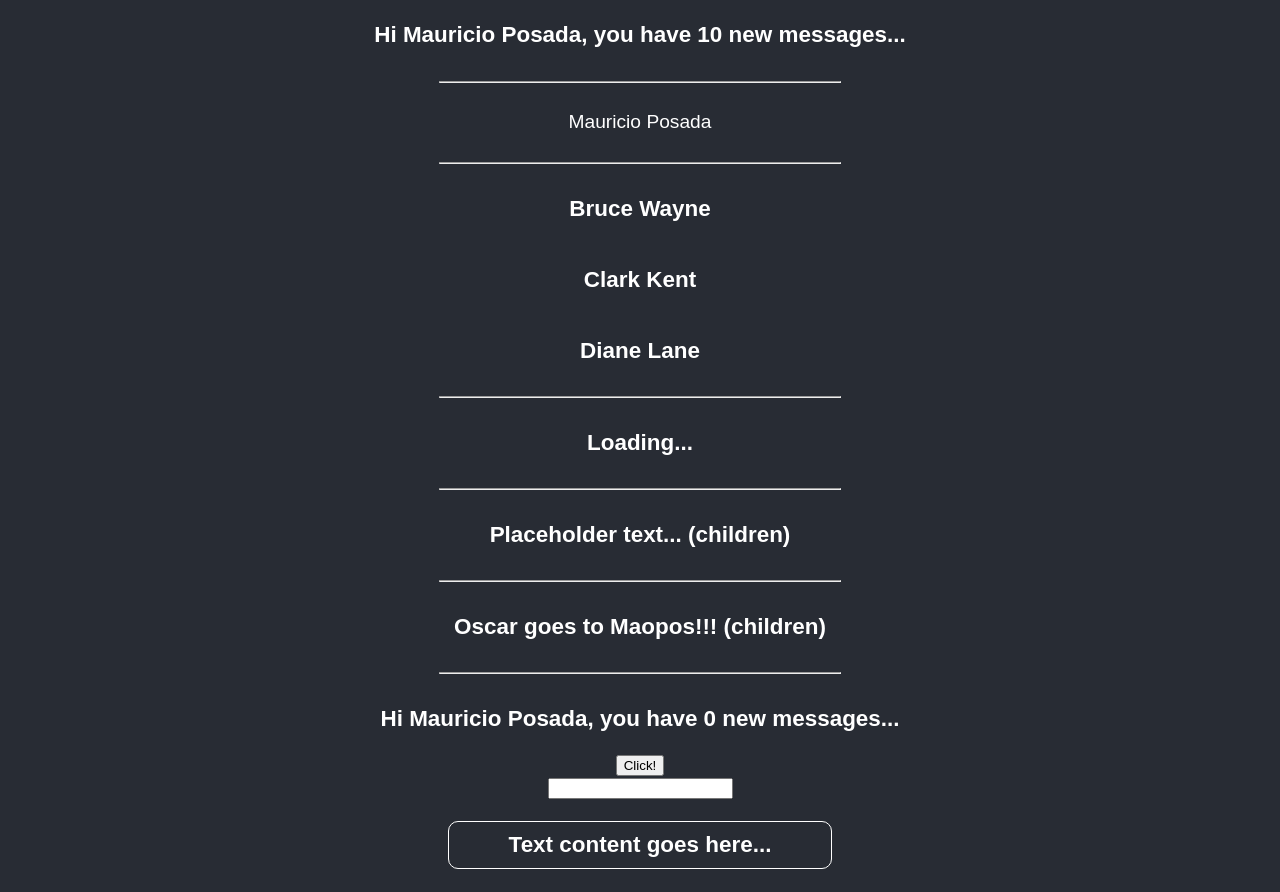
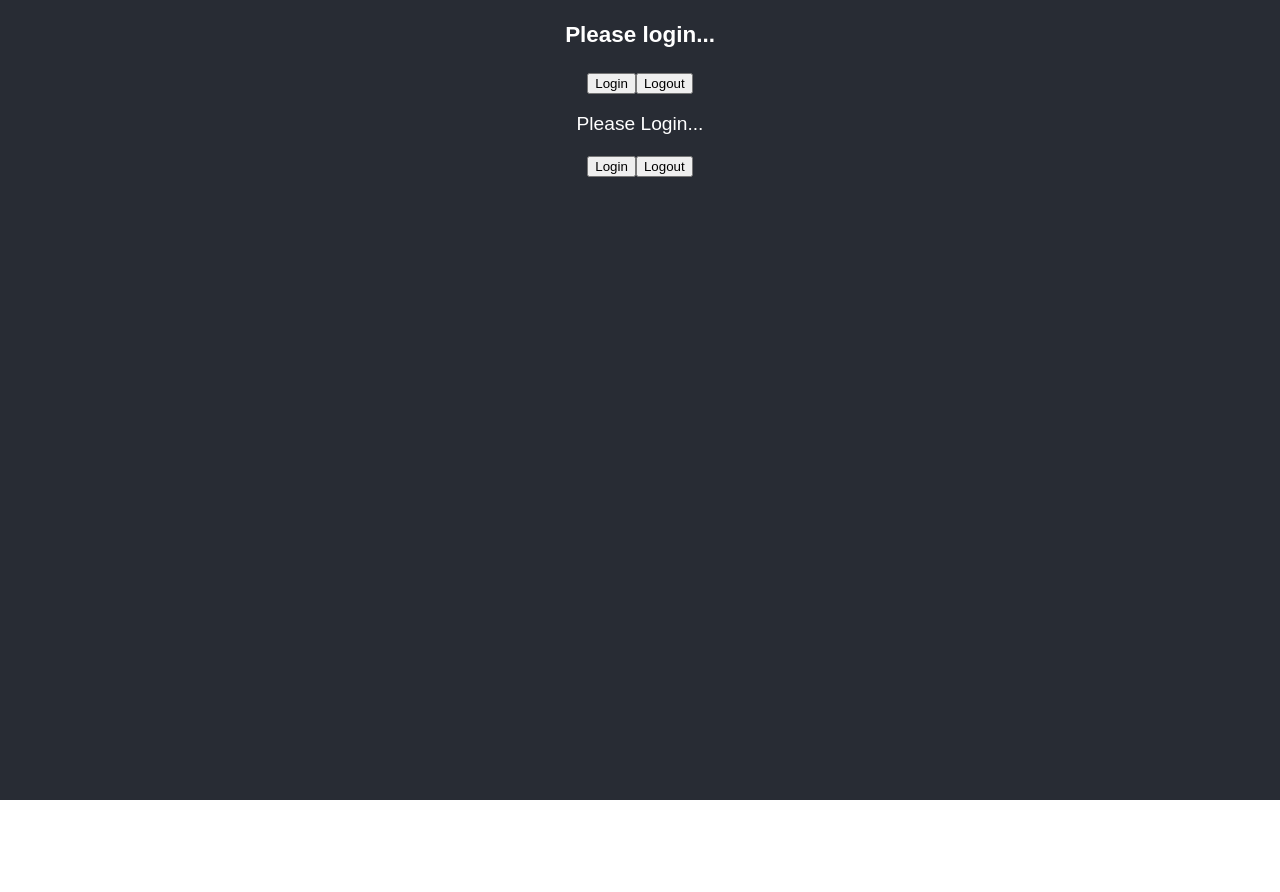
Before and after one commit to Maopos/react-typescript-tutorial, a React (Create React App) app: page / in a window 1280 px wide. After the commit the page ends 800 px from the top, so only its background shows below. Built offline with nearby package versions, Linux system fonts and the light colour scheme.

Commit message:
useState Hook

```diff
--- a/src/App.tsx
+++ b/src/App.tsx
@@ -1,13 +1,15 @@
 import "./App.css";
-import Person from "./components/Person";
-import Greet from "./components/Greet";
-import PersonList from "./components/PersonList";
-import Status from "./components/Status";
-import Heading from "./components/Heading";
-import Oscar from "./components/Oscar";
-import Button from "./components/Button";
-import Input from "./components/Input";
-import Container from "./components/Container";
+// import Person from "./components/Person";
+// import Greet from "./components/Greet";
+// import PersonList from "./components/PersonList";
+// import Status from "./components/Status";
+// import Heading from "./components/Heading";
+// import Oscar from "./components/Oscar";
+// import Button from "./components/Button";
+// import Input from "./components/Input";
+// import Container from "./components/Container";
+import LoggedIn from "./components/state/LoggedIn";
+import User from "./components/state/User";
 
 function App() {
   //
@@ -35,7 +37,7 @@ function App() {
   return (
     <div className="App">
       <div className="App-header">
-        <Greet name={"Mauricio Posada"} message={10} isLogged={true} />
+        {/* <Greet name={"Mauricio Posada"} message={10} isLogged={true} />
         <hr />
         <Person personName={personName} />
         <hr />
@@ -53,6 +55,9 @@ function App() {
         <Button handleClick={handleClick} />
         <Input value={""} handleChange={(e) => console.log(e.target.value)} />
         <Container styles={styles} />
+        <hr /> */}
+        <LoggedIn />
+        <User />
       </div>
     </div>
   );
--- /dev/null
+++ b/src/components/state/LoggedIn.tsx
@@ -0,0 +1,23 @@
+import { useState } from "react";
+
+const LoggedIn = () => {
+  // States
+  const [isLogged, setIsLogged] = useState<boolean>(false);
+
+  const handleLogin = () => {
+    setIsLogged(true);
+  };
+  const handleLogout = () => {
+    setIsLogged(false);
+  };
+
+  return (
+    <div>
+      <h3>{isLogged ? "User is logged..." : "Please login..."}</h3>
+      <button onClick={handleLogin}>Login</button>
+      <button onClick={handleLogout}>Logout</button>
+    </div>
+  );
+};
+
+export default LoggedIn;
--- /dev/null
+++ b/src/components/state/User.tsx
@@ -0,0 +1,39 @@
+import { useState } from "react";
+
+type AuthUser = {
+  name: string;
+  email: string;
+};
+
+const User = () => {
+  //State
+  const [user, setUser] = useState<AuthUser | null>(null);
+
+  const handleLogin = () => {
+    setUser({
+      name: "Mauricio Posada",
+      email: "maopos@iclou.com",
+    });
+  };
+  const handleLogout = () => {
+    setUser(null);
+  };
+
+  return (
+    <div>
+      {user ? (
+        <>
+          <p>User name is {user?.name}</p>
+          <p>User email is {user?.email}</p>
+        </>
+      ) : (
+        <p>Please Login...</p>
+      )}
+
+      <button onClick={handleLogin}>Login</button>
+      <button onClick={handleLogout}>Logout</button>
+    </div>
+  );
+};
+
+export default User;
```
